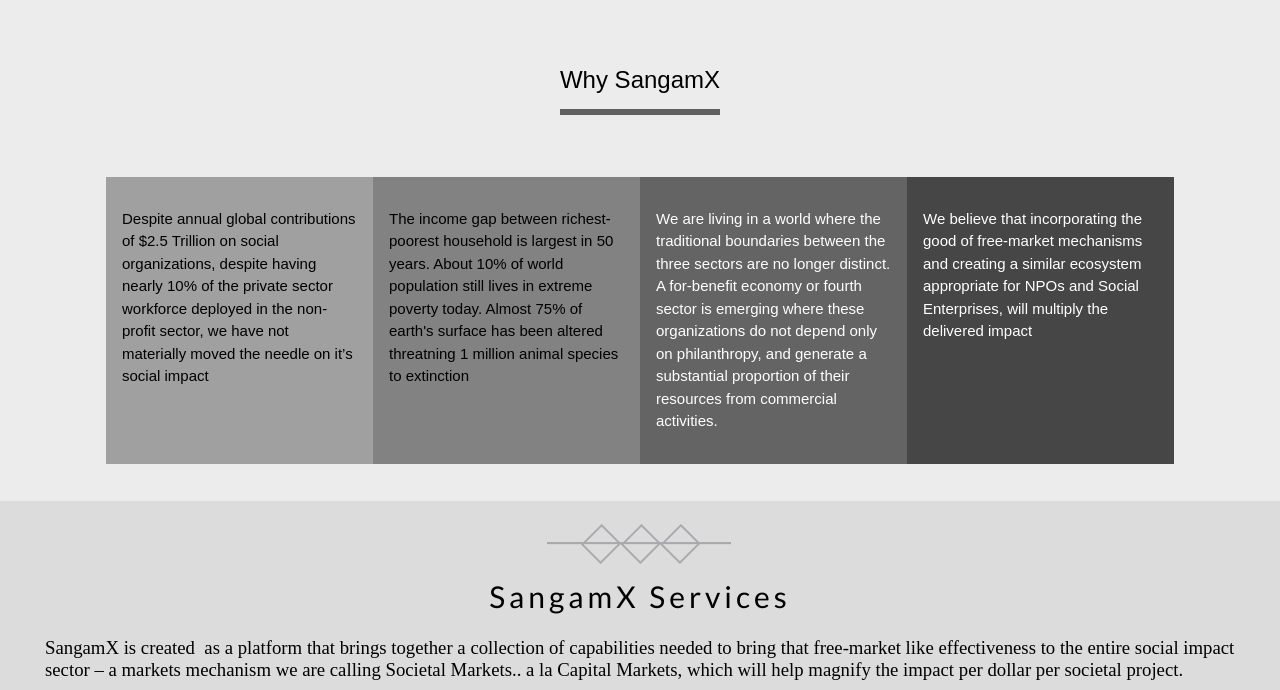
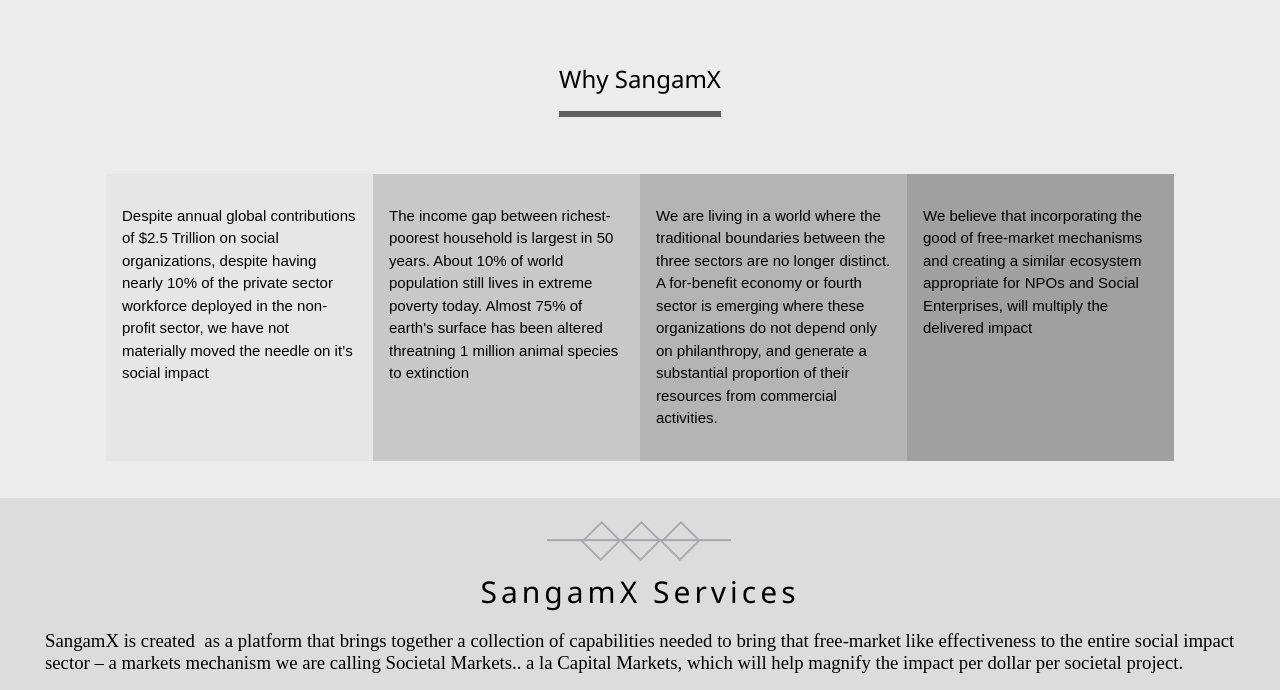
Before and after one commit to akshat-nsut/SangamX, a plain HTML site: page index.html in a window 1280 px wide. Shown: the part 1016-1706 px from the top of the page. Drawn offline with nearby package versions, Linux system fonts and the light colour scheme.

Commit message:
font change in heading and greycolour changed

```diff
--- a/index.html
+++ b/index.html
@@ -200,80 +200,37 @@ body {
 
    <img style="position: relative; width:100%; height: auto; " src="images/banner.gif" alt="">
 
-<!-- <div style="background-image:url(images/banner.gif); display: flex; flex-wrap: wrap; height: 60vh; background-size:cover; background-position:left;">  </div> -->
-
-  <!-- <div
-class="w3-content"
- style="max-width: 1100px; margin-top: 80px; margin-bottom: 80px"  >
-
- <section >
-  <img style="object-fit: fill; width: 100%;" src="images/banner.gif" alt="">
-</section> -->
-
-
-<!-- <div class="slideshow-container" style="width: 100%; margin: auto; padding:25px;">
-
-  <div class="mySlides fade">
-    <div class="numbertext">1 / 3</div>
-    <img src="images/use.gif" style="width: 100%; height: 350px;">
-
-  </div>
-
-  <div class="mySlides fade">
-    <div class="numbertext">2 / 3</div>
-    <img src="images/1000_F_330499336_nuQWBSjq0ehkfMwfavbkE7PwMkXFi8rM.jpg" style="width: 100%; height: 350px">
-     <div class="text">Caption Two</div> -->
-  <!-- </div>
-
-  <div class="mySlides fade">
-    <div class="numbertext">3 / 3</div>
-    <img src="images/ngo2.jfif" style="width: 100%; height: 350px"> -->
-    <!-- <div class="text">Caption Three</div> -->
-  <!-- </div>
-
-  <a class="prev" onclick="plusSlides(-1)"></a>
-  <a class="next" onclick="plusSlides(1)"></a>
-
-  </div>
-  <br>
-
-  <div style="text-align:center">
-    <span class="dot" onclick="currentSlide(1)"></span>
-    <span class="dot" onclick="currentSlide(2)"></span>
-    <span class="dot" onclick="currentSlide(3)"></span>
-  </div> -->
-
 
 <!-- Grid -->
 <!-- <div class="w3-row w3-container" > -->
   <div class="w3-center w3-padding-64">
-    <span class="w3-xlarge w3-bottombar w3-border-dark-grey w3-padding-16">Why SangamX</span>
+    <span class="w3-xlarge w3-bottombar w3-border-dark-grey w3-padding-16" style=" font:  2em segoe UI; width:100%; font-weight: 500px;">Why SangamX</span>
   </div>
 
 
 <div style= "background-color: background-color: #edecec; height: auto; width: 100%;  display: flex;  padding: 15px; justify-content: center; flex-wrap: wrap;">
-  <div  style="width:267px; height:auto;overflow: visible; display: inline-block;background-color: rgb(160, 160, 160); padding: 16px;display: inline-block; " >
+  <div  style="width:267px; height:auto;overflow: visible; display: inline-block;background-color: rgb(230, 230, 230); padding: 16px;display: inline-block; " >
     <!-- <h3>Design</h3>-->
-    <p style="justify-content:left ; background-color: rgb(160, 160, 160); ">Despite annual global contributions of $2.5 Trillion on social organizations, despite having nearly 10% of the private sector workforce deployed in the non-profit sector, we have not materially moved the needle on it’s social impact
+    <p style="justify-content:left ; background-color: rgb(230, 230, 230);">Despite annual global contributions of $2.5 Trillion on social organizations, despite having nearly 10% of the private sector workforce deployed in the non-profit sector, we have not materially moved the needle on it’s social impact
     </p>
   </div>
-  <div  style="width:267px; height:auto;overflow: visible; display: inline-block;background-color: rgb(130, 130, 130); padding: 16px;display: inline-block; " >
+  <div  style="width:267px; height:auto;overflow: visible; display: inline-block;background-color:rgb(200, 200, 200); padding: 16px;display: inline-block; " >
 
     <!--<h3>Branding</h3>-->
-    <p style="background-color:rgb(130, 130, 130);">The income gap between richest-poorest household is largest in 50 years. About 10% of world population still lives in extreme poverty today. Almost 75% of earth's surface has been altered threatning 1 million animal species to extinction </p>
+    <p style="background-color:rgb(200, 200, 200);">The income gap between richest-poorest household is largest in 50 years. About 10% of world population still lives in extreme poverty today. Almost 75% of earth's surface has been altered threatning 1 million animal species to extinction </p>
   </div>
 
-  <div style="width:267px; height:auto;overflow: visible; display: inline-block;background-color: rgb(100, 100,100); padding: 16px;  display: inline-block;">
+  <div style="width:267px; height:auto;overflow: visible; display: inline-block;background-color: rgb(180, 180,180); padding: 16px;  display: inline-block;">
     <!--<h3>Consultation</h3>-->
-    <p style="background-color: rgb(100, 100,100); color: #ffffff;">We are living in a world where the traditional boundaries between the three sectors are no longer
+    <p style="background-color:  rgb(180, 180,180); ">We are living in a world where the traditional boundaries between the three sectors are no longer
       distinct. A for-benefit economy or fourth sector is emerging where these organizations do not depend only on philanthropy, and generate a substantial proportion of
       their resources from commercial activities.
       </p>
   </div>
 
-  <div style="width:267px; height:auto;overflow: visible; display: inline-block;background-color: rgb(70, 70, 70); padding: 16px;  display: inline-block;">
+  <div style="width:267px; height:auto;overflow: visible; display: inline-block;background-color: rgb(160, 160, 160); padding: 16px;  display: inline-block;">
     <!--<h3>Promises</h3>-->
-    <p style="background-color:rgb(70, 70, 70);color: #ffffff;">We believe that incorporating the good of free-market mechanisms and creating a similar ecosystem appropriate for NPOs and Social Enterprises, will multiply the delivered impact</p>
+    <p style="background-color:rgb(160, 160, 160);">We believe that incorporating the good of free-market mechanisms and creating a similar ecosystem appropriate for NPOs and Social Enterprises, will multiply the delivered impact</p>
   </div>
 
 </div></div>
@@ -287,7 +244,7 @@ class="w3-content"
     <br>
   <div style="max-width:100% ; justify-content: center; text-align: center;" id="plans">
     <div style="justify-content: center;"><img src="images/logo-secondarymark (1).png" alt=""></div>
-    <h2 class="w3-wide" style="justify-content:center ;">SangamX Services</h2>
+    <h2 class="w3-wide" style="justify-content:center ;font:2em segoe UI; width:100%; font-weight: 500px;">SangamX Services</h2>
     <!-- <p class="w3-opacity"><i>We love music</i></p> -->
     <p style="text-align: left; font: 1.25em calibri light;"> SangamX is created  as a platform that brings together a collection of capabilities needed to bring that free-market like effectiveness to the entire social impact sector – a markets mechanism we are calling Societal Markets.. a la Capital Markets, which will help magnify the impact per dollar per societal project.</p>
 
@@ -312,7 +269,7 @@ class="w3-content"
   <section style="background-color: rgb(241,241,241);">
   <div class="w3-row-padding" id="about">
     <div class="w3-center w3-padding-64">
-      <span class="w3-xlarge w3-bottombar w3-border-dark-grey w3-padding-16">Our Team</span>
+      <span class="w3-xlarge w3-bottombar w3-border-dark-grey w3-padding-16" style="font :2em segoe UI; width:100%; font-weight: 500px;">Our Team</span>
     </div>
 <section></section>
     <div class="w3-third w3-margin-bottom" style="padding: 38px;">
@@ -375,7 +332,7 @@ class="w3-content"
   <div style="text-align: center; height: auto; width: 100%; background-color: rgb(220,220,220); padding: 45px; display: flex;flex-wrap: wrap; justify-content: center;"  id="contact"  >
   <!-- <div   style=" border-style: outset; " > -->
 
-  <h2 style="text-align: center; 2em segoe UI; width:100%; font-weight: 500px; display: block; ">Knowledge Base:</h2> <br><br><br><br>
+  <h2 style="text-align: center; font: 2em segoe UI; width:100%; font-weight: 500px; display: block; ">Knowledge Base:</h2> <br><br><br><br>
   <ul style="text-align:center;">
     <a href="https://www.sebi.gov.in/reports-and-statistics/reports/may-2021/technical-group-report-on-social-stock-exchange_50071.html"><u style="color: blue"><p style="font: 1.25em calibri light; color: blue; display: block;">SSG Technical Group Report</p> </a>
     <a href="https://unstats.un.org/sdgs/report/2022/"><p style="font: 1.25em calibri light;">SDG Progress Report</p></a>
```
